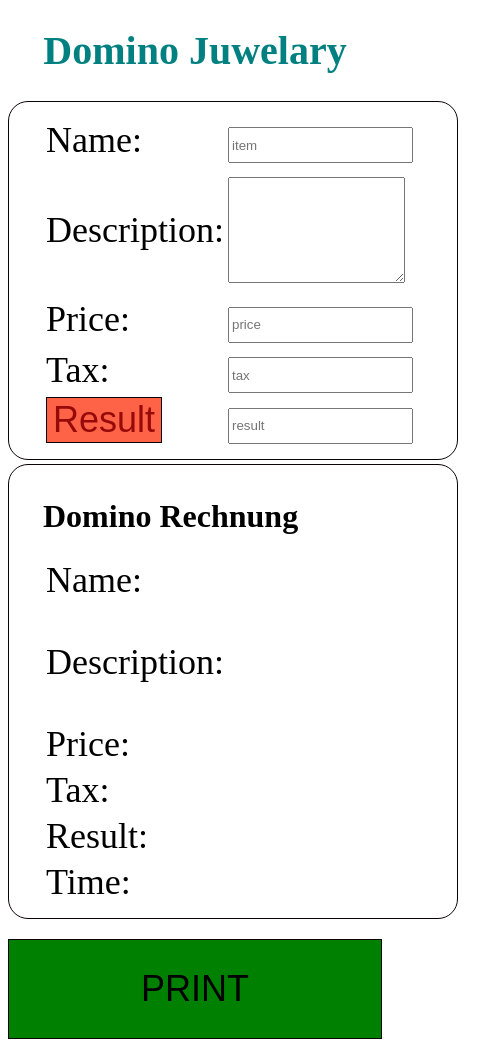
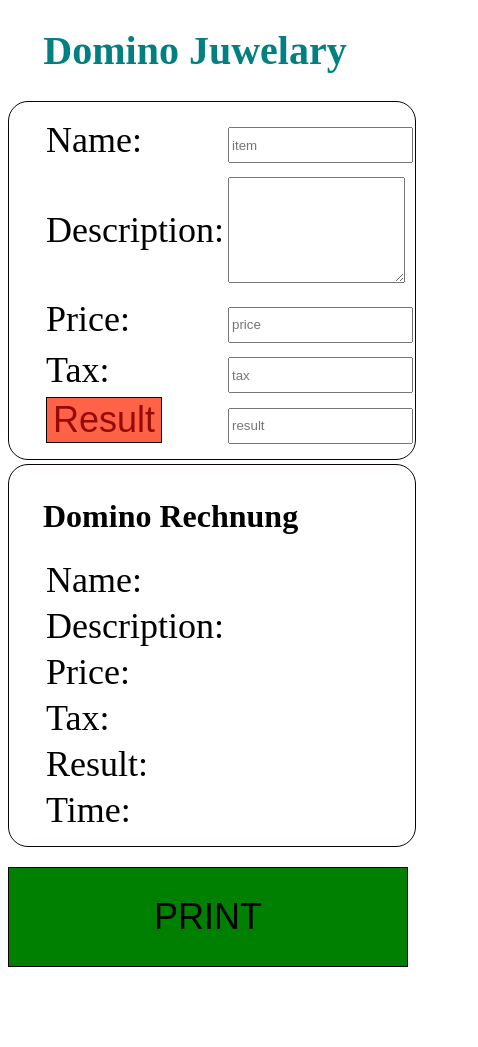
Before and after one commit to oroksharro/gaby, a plain HTML site: page index.html in a window 390 px wide. Shown: the whole page, 478 px wide, since content can reach past the window. After the commit the page ends 975 px from the top, so only its background shows below. Drawn offline with Linux system fonts and the light colour scheme.

Commit message:
commit443

```diff
--- a/index.html
+++ b/index.html
@@ -20,7 +20,7 @@
             </td>
         </tr>
         <tr >
-            <td><h3 class="des">Description:</span></td>
+            <td><span class="des">Description:</span></td>
             <td><textarea  class="textarea" id="des"  row="5" cols="20"></textarea></td>
         </tr>
         <tr>
@@ -59,8 +59,8 @@
                     </td>
                 </tr>
                 <tr >
-                    <td><h3 class="des">Description:</span></td>
-                    <td><span class="textarea" id="span-des"  row="2" cols="20"></span></td>
+                    <td>Description:</td>
+                    <td><span class="textarea2" id="span-des"  row="2" cols="20"></span></td>
                 </tr>
                 <tr>
                     <td>
@@ -93,13 +93,12 @@
                 </tr>
                     </table>
         </div>
-
     </div>
     <button onclick="printresult()" class="btn print">PRINT</button>
 
+
 <!-- javascricpt -->
 <script>
-
 
     function sum(){
         var price = parseFloat(document.getElementById("price").value) ;
@@ -128,7 +127,6 @@
         newWin.document.write(divToPrint.outerHTML);
         newWin.print();
         newWin.close();
-
     }
 </script>
 </body>
--- a/style.css
+++ b/style.css
@@ -33,7 +33,7 @@
 .secondtable, .firsttable{
     table-layout: fixed;
     display: flex;
-    margin-left: 20pxpx;
+    margin-left: 20px;
     border: 1px solid rgb(12, 4, 4);
     border-radius: 20px;
     display: inline-block;
@@ -65,7 +65,7 @@
     }
     .homescreen{
         color: rgb(0, 0, 0);
-        width: 380px;
+        width: 338px;
         display: block;
         margin-right: 2px;
     }
@@ -74,10 +74,14 @@
     }
     .print{
         background-color:green ;
+        width: 400px;
+        justify-content: center;
+        text-align: center;
     }
     .firsttable, .secondtable{
         table-layout: fixed;
         width: 100%;
+        margin: 0 auto;
     }
 }
 .longtext{
@@ -91,6 +95,7 @@
     margin-top: 10px;
 }
 .des{
+    padding-top: 20px;
     font-size: 36px;
     font-weight: 100;
 }
@@ -100,4 +105,7 @@
 .dateTime{
     font-size: 20px;
     width: 200px;
+}.textarea2{
+    color: rgba(84, 85, 85, 0.979);
+    font-weight:500;
 }
```
